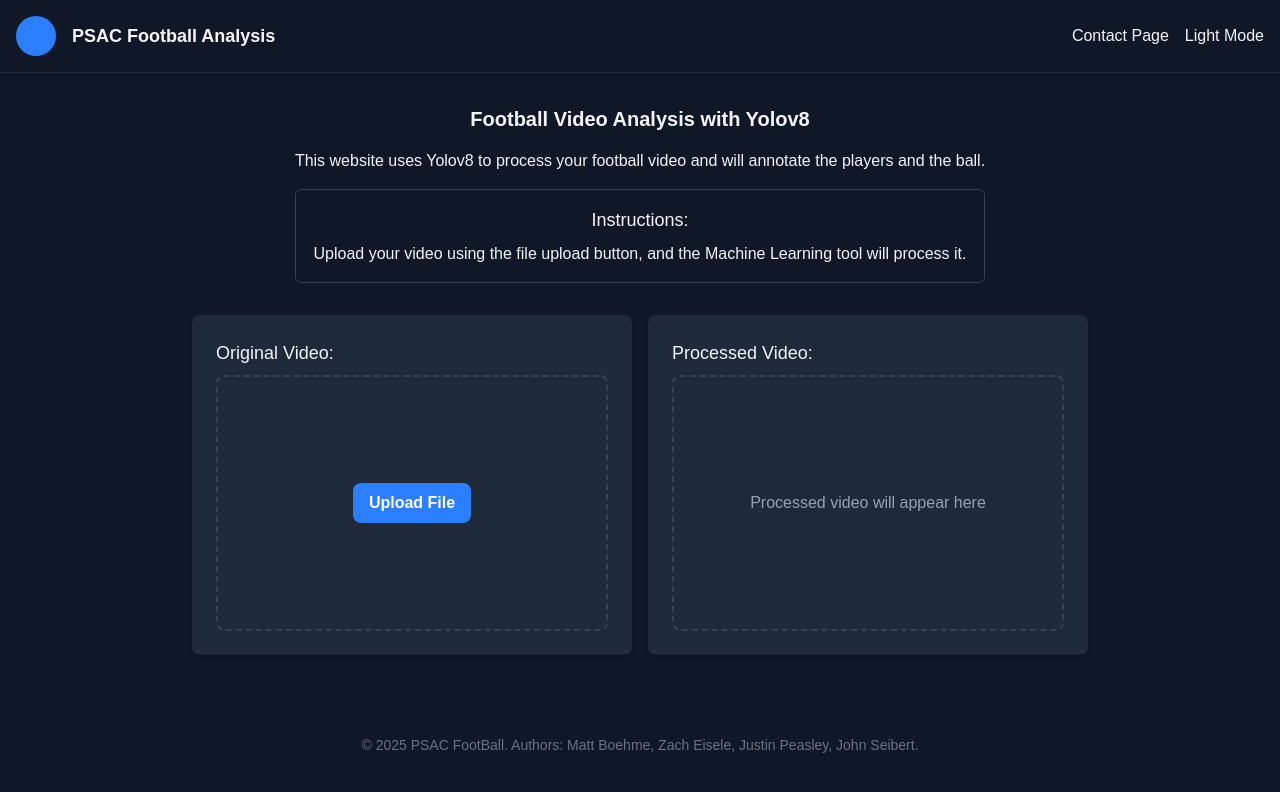
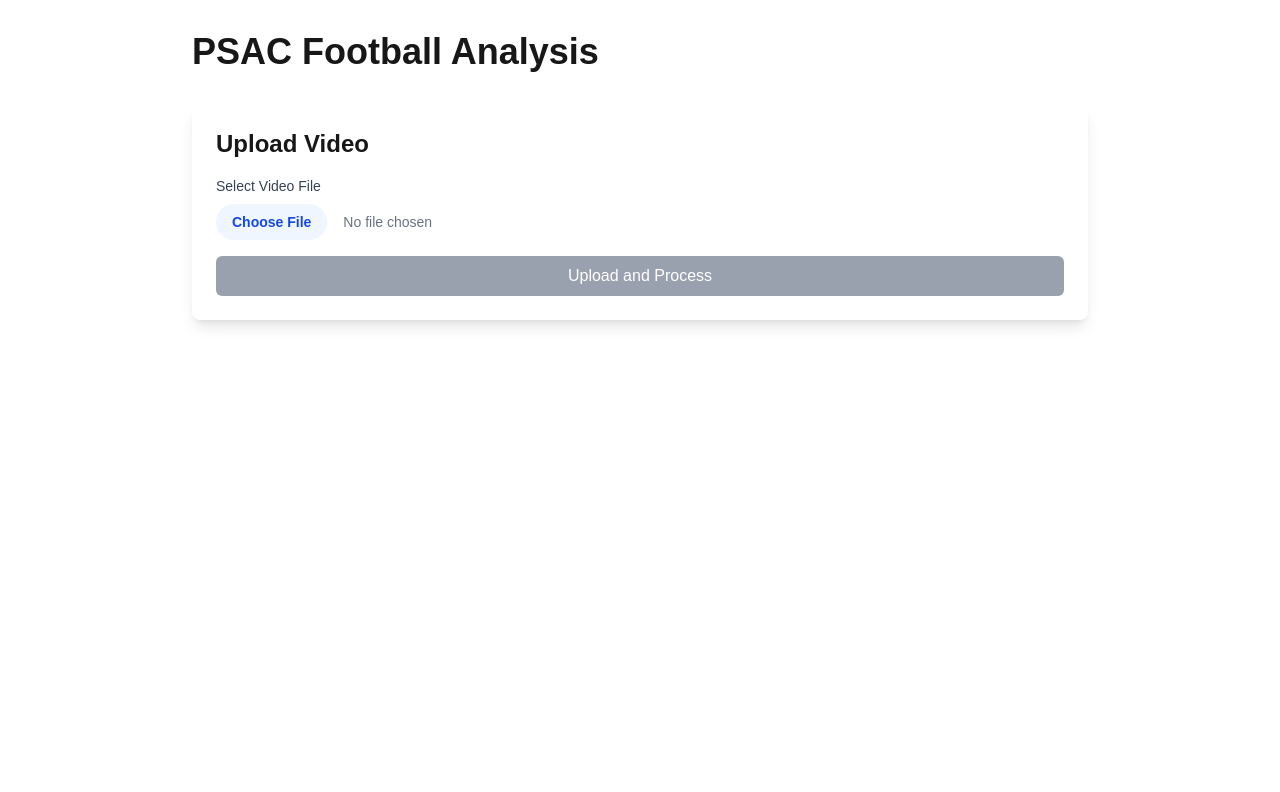
Before and after one commit to johnseibert19/PSAC-Football-Analysis, a Next.js app in the folder psac-football-analysis/: page / in a window 1280 px wide. Shown: the top 792 px of the page. Built offline with nearby package versions, Linux system fonts and the light colour scheme.

Commit message:
potential api fix

```diff
--- a/psac-football-analysis/src/app/page.tsx
+++ b/psac-football-analysis/src/app/page.tsx
@@ -1,305 +1,185 @@
 'use client';
 
-import { useState, useEffect } from 'react';
-import Link from 'next/link';
+import React, { useState } from 'react';
+
+// API URL configuration
+const API_URL = typeof window !== 'undefined'
+  ? window.location.hostname === 'localhost'
+    ? 'http://localhost:5000'
+    : 'https://psacfootball-python-f58da7eeb938.herokuapp.com'
+  : 'https://psacfootball-python-f58da7eeb938.herokuapp.com';
 
 export default function Home() {
-  const [file, setFile] = useState<File | null>(null);
-  const [darkMode, setDarkMode] = useState(true);
+  const [selectedFile, setSelectedFile] = useState<File | null>(null);
+  const [uploadProgress, setUploadProgress] = useState(0);
+  const [processingProgress, setProcessingProgress] = useState(0);
+  const [statusMessage, setStatusMessage] = useState('');
+  const [isProcessing, setIsProcessing] = useState(false);
+  const [processedVideoUrl, setProcessedVideoUrl] = useState<string | null>(null);
+  const [error, setError] = useState<string | null>(null);
+  const [taskId, setTaskId] = useState<string | null>(null);
   const [isUploading, setIsUploading] = useState(false);
-  const [uploadError, setUploadError] = useState<string | null>(null);
-  const [processingStatus, setProcessingStatus] = useState<string>('');
-  const [originalVideoUrl, setOriginalVideoUrl] = useState<string | null>(null);
-  const [processedVideoUrl, setProcessedVideoUrl] = useState<string | null>(null);
-  const [processingTime, setProcessingTime] = useState<number | null>(null);
-  const [totalFrames, setTotalFrames] = useState<number | null>(null);
-  const [uploadProgress, setUploadProgress] = useState<number>(0);
-
-  // Get Flask server URL from environment variable and ensure it doesn't end with a slash
-  const flaskServerUrl = (process.env.NEXT_PUBLIC_FLASK_SERVER_URL || 'http://localhost:5000').replace(/\/$/, '');
 
   const handleFileChange = (e: React.ChangeEvent<HTMLInputElement>) => {
-    if (e.target.files && e.target.files[0]) {
-      const selectedFile = e.target.files[0];
-      console.log("File selected:", selectedFile.name);
-      setFile(selectedFile);
-      setProcessingStatus('');
-      setUploadError(null);
-      setUploadProgress(0);
-
-      // Create a local preview URL for the selected file
-      const previewUrl = URL.createObjectURL(selectedFile);
-      setOriginalVideoUrl(previewUrl);
-      console.log("Preview URL created:", previewUrl);
+    const file = e.target.files?.[0];
+    if (file) {
+      setSelectedFile(file);
+      setError(null);
+      setProcessedVideoUrl(null);
+      setTaskId(null);
     }
   };
 
   const handleUpload = async () => {
-    if (!file) {
-      setUploadError('Please select a video file first.');
+    if (!selectedFile) {
+      setError('Please select a file first');
       return;
     }
 
+    setIsUploading(true);
+    setIsProcessing(false);
+    setError(null);
+    setProcessedVideoUrl(null);
+    setStatusMessage('Uploading file...');
+
     try {
-      setIsUploading(true);
-      setUploadError(null);
-      setProcessingStatus('Starting upload...');
-      console.log('Starting video upload process...');
+      const formData = new FormData();
+      formData.append('file', selectedFile);
 
-      // Create FormData for Flask server upload
-      const formData = new FormData();
-      formData.append('file', file);
-
-      // Upload to Flask server
-      setProcessingStatus('Uploading to server...');
-      const uploadResponse = await fetch(`${flaskServerUrl}/upload`, {
+      const response = await fetch(`${API_URL}/upload`, {
         method: 'POST',
         body: formData,
-        headers: {
-          'Accept': 'application/json',
-        },
-        mode: 'cors',
-        credentials: 'include'
       });
 
-      if (!uploadResponse.ok) {
-        const errorData = await uploadResponse.json();
-        throw new Error(errorData.error || 'Failed to upload video');
+      if (!response.ok) {
+        const errorData = await response.json();
+        throw new Error(errorData.error || 'Upload failed');
       }
 
-      const uploadData = await uploadResponse.json();
-      console.log('Upload response:', uploadData);
+      const data = await response.json();
+      setTaskId(data.task_id);
+      setIsProcessing(true);
+      setStatusMessage('Processing started...');
 
-      if (!uploadData.success) {
-        throw new Error('Upload failed');
+      // Start SSE connection for status updates
+      const eventSource = new EventSource(`${API_URL}/events/${data.task_id}`);
+
+      eventSource.onmessage = (event) => {
+        const eventData = JSON.parse(event.data);
+        setStatusMessage(eventData.message);
+
+        if (eventData.progress !== undefined) {
+          setProcessingProgress(eventData.progress);
         }
 
-      setProcessingStatus('Processing video...');
-      setUploadProgress(100);
-
-      // Send to Flask server for processing
-      console.log('Sending video for processing to Flask server...');
-      const detectResponse = await fetch(`${flaskServerUrl}/detect`, {
-        method: 'POST',
-        headers: {
-          'Content-Type': 'application/json',
-          'Accept': 'application/json',
-        },
-        body: JSON.stringify({
-          videoUrl: file.name
-        }),
-        mode: 'cors',
-        credentials: 'include'
-      });
-
-      if (!detectResponse.ok) {
-        const errorData = await detectResponse.json();
-        throw new Error(errorData.error || 'Failed to process video');
-      }
-
-      const detectData = await detectResponse.json();
-      console.log('Processing response:', detectData);
-
-      if (detectData.success && detectData.annotatedVideoUrl) {
-        const fullVideoUrl = `${flaskServerUrl}${detectData.annotatedVideoUrl}`;
-        setProcessedVideoUrl(fullVideoUrl);
-        setProcessingTime(detectData.processingTime);
-        setTotalFrames(detectData.totalFrames);
-        setProcessingStatus(`Processing complete! Time taken: ${detectData.processingTime?.toFixed(1) || 0} seconds`);
-      } else {
-        throw new Error('No processed video URL received');
-      }
-    } catch (err) {
-      console.error('Error:', err);
-      setUploadError(err instanceof Error ? err.message : 'An error occurred');
-      setProcessingStatus('');
-    } finally {
+        if (eventData.status === 'completed') {
+          eventSource.close();
+          setIsProcessing(false);
           setIsUploading(false);
-      setUploadProgress(0);
+          setProcessedVideoUrl(`${API_URL}/uploads/processed_${selectedFile.name}`);
+        } else if (eventData.status === 'error') {
+          eventSource.close();
+          setIsProcessing(false);
+          setIsUploading(false);
+          setError(eventData.message || 'Processing failed');
         }
       };
 
-  // Cleanup preview URL when component unmounts
-  useEffect(() => {
-    return () => {
-      if (originalVideoUrl?.startsWith('blob:')) {
-        URL.revokeObjectURL(originalVideoUrl);
+      eventSource.onerror = (error) => {
+        console.error('EventSource error:', error);
+        eventSource.close();
+        setIsProcessing(false);
+        setIsUploading(false);
+        setError('Connection error while processing video');
+      };
+
+    } catch (err) {
+      console.error('Upload error:', err);
+      setError(err instanceof Error ? err.message : 'Upload failed');
+      setIsUploading(false);
+      setIsProcessing(false);
     }
   };
-  }, [originalVideoUrl]);
 
   return (
-    <div
-      className={`${
-        darkMode ? "bg-gray-900 text-gray-100" : "bg-white text-gray-900"
-      } min-h-screen`}
-    >
-      {/* Header */}
-      <header
-        className={`flex items-center justify-between p-4 border-b ${
-          darkMode ? "border-gray-800" : "border-gray-200"
-        }`}
-      >
-        <div className="flex items-center">
-          <div className="w-10 h-10 bg-blue-500 rounded-full mr-4">
-            {/* Replace with logo */}
-          </div>
-          <span className="text-lg font-semibold">PSAC Football Analysis</span>
-        </div>
-        <nav className="flex items-center space-x-4">
-          <Link href="/contact" className="hover:text-gray-300">
-            Contact Page
-          </Link>
-          <button onClick={() => setDarkMode(!darkMode)}>
-            {darkMode ? "Light Mode" : "Dark Mode"}
-          </button>
-        </nav>
-      </header>
+    <main className="min-h-screen p-8">
+      <div className="max-w-4xl mx-auto">
+        <h1 className="text-4xl font-bold mb-8">PSAC Football Analysis</h1>
 
-      <main className="flex flex-col items-center p-8">
-        <div className="mb-8 text-center">
-          <h2 className="text-xl font-semibold mb-4">
-            Football Video Analysis with Yolov8
-          </h2>
-          <p className="mb-4">
-            This website uses Yolov8 to process your football video and will
-            annotate the players and the ball.
-          </p>
-          <div className="border border-gray-700 rounded-md p-4">
-            <h3 className="text-lg font-medium mb-2">Instructions:</h3>
-            <p>
-              Upload your video using the file upload button, and the Machine
-              Learning tool will process it.
-            </p>
-          </div>
-        </div>
+        <div className="bg-white rounded-lg shadow-lg p-6 mb-8">
+          <h2 className="text-2xl font-semibold mb-4">Upload Video</h2>
 
-        <div className="w-full max-w-4xl mb-8">
-          <div className="grid grid-cols-2 gap-4">
-            {/* Original Video */}
-            <div className="p-6 bg-gray-800 rounded-lg shadow-md">
-              <h3 className="text-lg font-medium mb-2">Original Video:</h3>
-              {originalVideoUrl ? (
-                <video
-                  src={originalVideoUrl}
-                  controls
-                  className="w-full rounded-lg"
-                  key={originalVideoUrl}
-                />
-              ) : (
-                <div className="flex flex-col items-center justify-center h-64 border-2 border-dashed border-gray-700 rounded-lg">
+          <div className="space-y-4">
+            <div>
+              <label className="block text-sm font-medium text-gray-700 mb-2">
+                Select Video File
+              </label>
               <input
-                    id="file"
                 type="file"
                 accept="video/*"
                 onChange={handleFileChange}
-                    className="hidden"
+                className="block w-full text-sm text-gray-500
+                  file:mr-4 file:py-2 file:px-4
+                  file:rounded-full file:border-0
+                  file:text-sm file:font-semibold
+                  file:bg-blue-50 file:text-blue-700
+                  hover:file:bg-blue-100"
+                disabled={isUploading || isProcessing}
               />
-                  <label
-                    htmlFor="file"
-                    className="cursor-pointer bg-blue-500 hover:bg-blue-600 text-white font-semibold py-2 px-4 rounded-lg"
-                  >
-                    Upload File
-                  </label>
+            </div>
+
+            {selectedFile && (
+              <div className="text-sm text-gray-600">
+                Selected file: {selectedFile.name}
               </div>
             )}
+
+            <button
+              onClick={handleUpload}
+              disabled={!selectedFile || isUploading || isProcessing}
+              className={`w-full py-2 px-4 rounded-md text-white font-medium
+                ${!selectedFile || isUploading || isProcessing
+                  ? 'bg-gray-400 cursor-not-allowed'
+                  : 'bg-blue-600 hover:bg-blue-700'}`}
+            >
+              {isUploading ? 'Uploading...' : isProcessing ? 'Processing...' : 'Upload and Process'}
+            </button>
+
+            {isProcessing && (
+              <div className="mt-4">
+                <div className="w-full bg-gray-200 rounded-full h-2.5">
+                  <div
+                    className="bg-blue-600 h-2.5 rounded-full transition-all duration-300"
+                    style={{ width: `${processingProgress}%` }}
+                  ></div>
                 </div>
+                <div className="text-sm text-gray-600 mt-2">
+                  {statusMessage}
+                </div>
+              </div>
+            )}
 
-            {/* Processed Video */}
-            <div className="p-6 bg-gray-800 rounded-lg shadow-md">
-              <h3 className="text-lg font-medium mb-2">Processed Video:</h3>
-              {processedVideoUrl ? (
-                <div className="relative w-full max-w-4xl mx-auto">
+            {error && (
+              <div className="mt-4 p-4 bg-red-50 text-red-700 rounded-md">
+                {error}
+              </div>
+            )}
+
+            {processedVideoUrl && (
+              <div className="mt-4">
+                <h3 className="text-lg font-semibold mb-2">Processed Video</h3>
                 <video
                   controls
-                    className="w-full rounded-lg shadow-lg"
+                  className="w-full rounded-lg shadow-md"
                   src={processedVideoUrl}
-                    playsInline
                 >
                   Your browser does not support the video tag.
                 </video>
-                  {processingTime && (
-                    <p className="mt-2 text-sm text-gray-600 dark:text-gray-400">
-                      Processing time: {processingTime.toFixed(2)} seconds
-                    </p>
-                  )}
-                  {totalFrames && (
-                    <p className="mt-1 text-sm text-gray-600 dark:text-gray-400">
-                      Total frames processed: {totalFrames}
-                    </p>
-                  )}
-                </div>
-              ) : (
-                <div className="flex flex-col items-center justify-center h-64 border-2 border-dashed border-gray-700 rounded-lg">
-                  <p className="text-gray-400">Processed video will appear here</p>
               </div>
             )}
           </div>
         </div>
       </div>
-
-        {file && (
-          <section className="mb-8 text-center">
-            <h2 className="text-lg font-semibold mb-2">File Details:</h2>
-            <ul className="list-disc list-inside">
-              <li>Name: {file.name}</li>
-              <li>Type: {file.type}</li>
-              <li>Size: {file.size} bytes</li>
-            </ul>
-          </section>
-        )}
-
-        {processingStatus && (
-          <div className="mb-4 p-4 bg-blue-900 text-blue-100 rounded-lg">
-            {processingStatus}
-          </div>
-        )}
-
-        {uploadError && (
-          <div className="mb-4 p-4 bg-red-900 text-red-100 rounded-lg">
-            Error: {uploadError}
-          </div>
-        )}
-
-        {isUploading && (
-          <div className="w-full max-w-md mb-4">
-            <div className="bg-gray-700 rounded-full h-2.5">
-              <div
-                className="bg-blue-600 h-2.5 rounded-full transition-all duration-300"
-                style={{ width: `${uploadProgress}%` }}
-              ></div>
-            </div>
-            <p className="text-center mt-2 text-sm text-gray-400">
-              Upload progress: {Math.round(uploadProgress)}%
-            </p>
-          </div>
-        )}
-
-        {file && (
-          <div className="text-center">
-            <button
-              onClick={handleUpload}
-              className={`bg-green-500 hover:bg-green-600 text-white font-semibold py-2 px-4 rounded-lg ${
-                isUploading ? "opacity-50 cursor-not-allowed" : ""
-              }`}
-              disabled={isUploading}
-            >
-              {isUploading ? "Processing..." : "Analyze Video"}
-            </button>
-          </div>
-        )}
     </main>
-
-      <footer
-        className={`p-4 text-center text-sm ${
-          darkMode ? "text-gray-500" : "text-gray-400"
-        }`}
-      >
-        <p>
-          &copy; 2025 PSAC FootBall. Authors: Matt Boehme, Zach Eisele, Justin
-          Peasley, John Seibert.
-        </p>
-      </footer>
-    </div>
   );
 }
```
Lines whose indentation alone changed are shown as unchanged.
